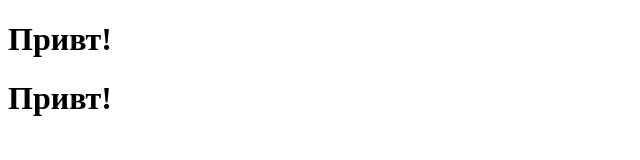
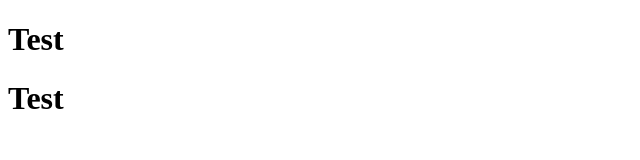
Before and after one commit to lerrwee/test_repo, a plain HTML site: page index.html in a window 1280 px wide. Shown: the whole page, without its empty margins (0-640 px from the left). Drawn offline with Linux system fonts and the light colour scheme.

Commit message:
Add files via upload

```diff
--- a/index.html
+++ b/index.html
@@ -6,7 +6,7 @@
     <title>Document</title>
 </head>
 <body>
-    <h1>Привт!</h1>
-    <h1>Привт!</h1>
+    <h1>Test</h1>
+    <h1>Test</h1>
 </body>
 </html>
```
Also changed, not shown: 1 other file.
